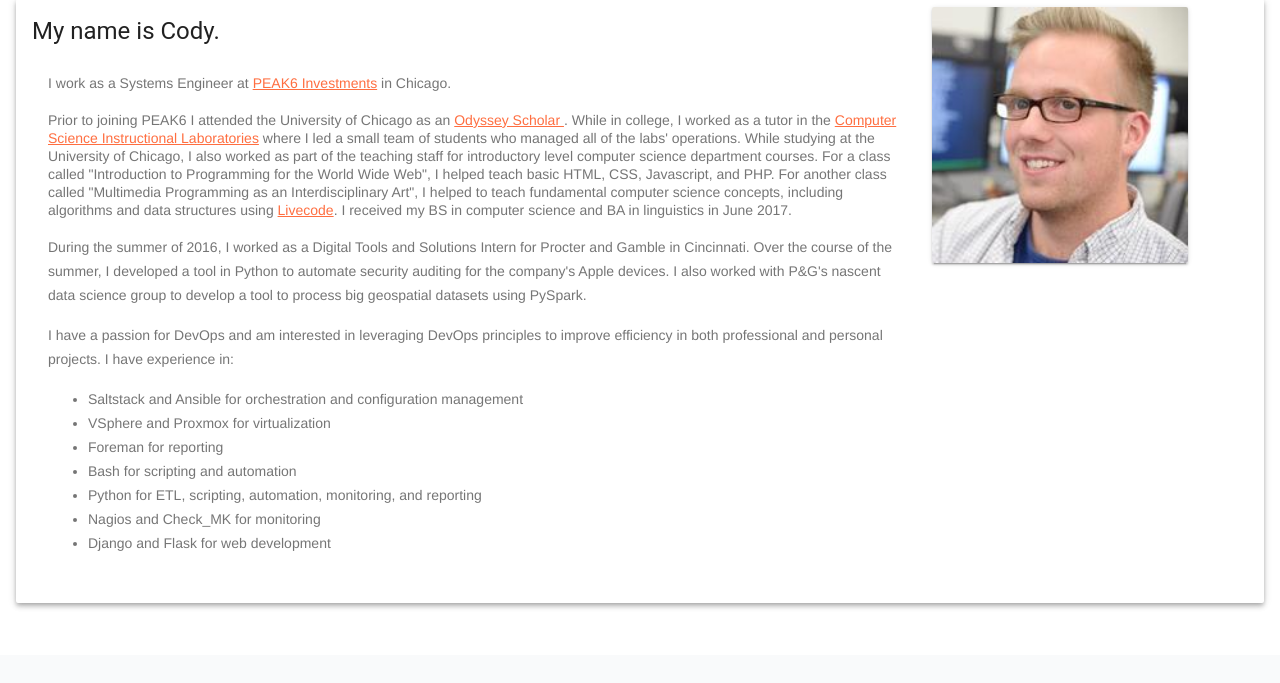
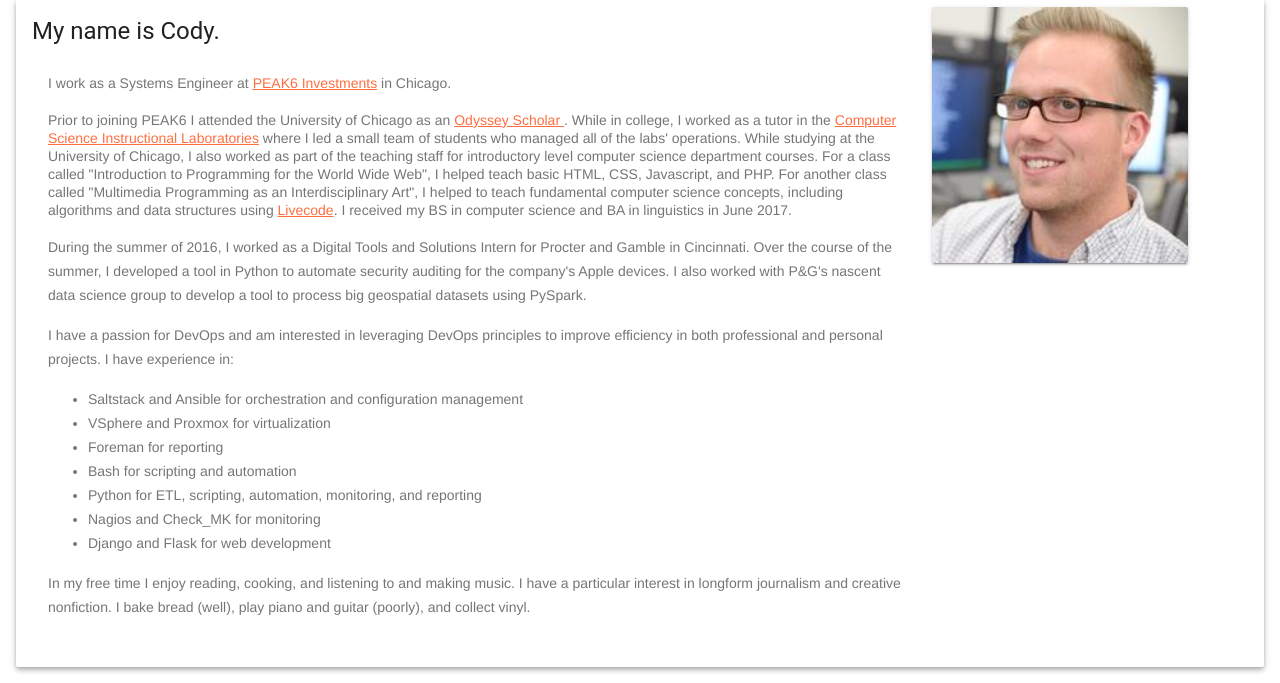
Before and after one commit to cjohnhanson/codyjhanson.com, a Flask app: page / in a window 1280 px wide. Shown: the part 145-828 px from the top of the page. Before the commit the page ends 753 px from the top, so only its background shows below. Run offline with Flask 2, Linux system fonts and the light colour scheme; some libraries are stand-ins or nearby versions; some web fonts are replaced.

Commit message:
Adding personal info

```diff
--- a/app/templates/index.html
+++ b/app/templates/index.html
@@ -39,6 +39,12 @@
 	      <li>Python for ETL, scripting, automation, monitoring, and reporting</li>
 	      <li>Nagios and Check_MK for monitoring</li>
 	      <li>Django and Flask for web development</li>
+	    </ul>
+	  </p>
+	  <p>
+	    In my free time I enjoy reading, cooking, and listening to and making music.
+	    I have a particular interest in longform journalism and creative nonfiction.
+	    I bake bread (well), play piano and guitar (poorly), and collect vinyl.
 	  </p>
         </div>
       </div>
```
